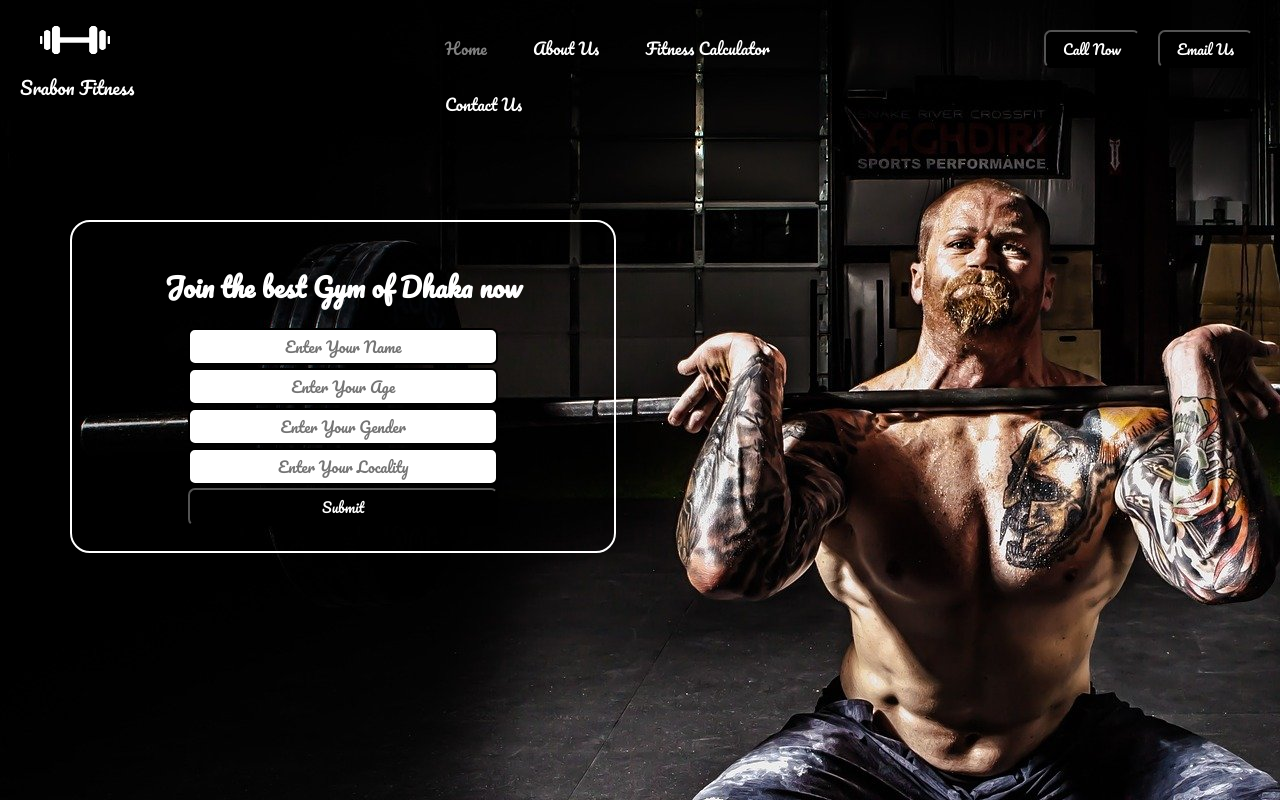
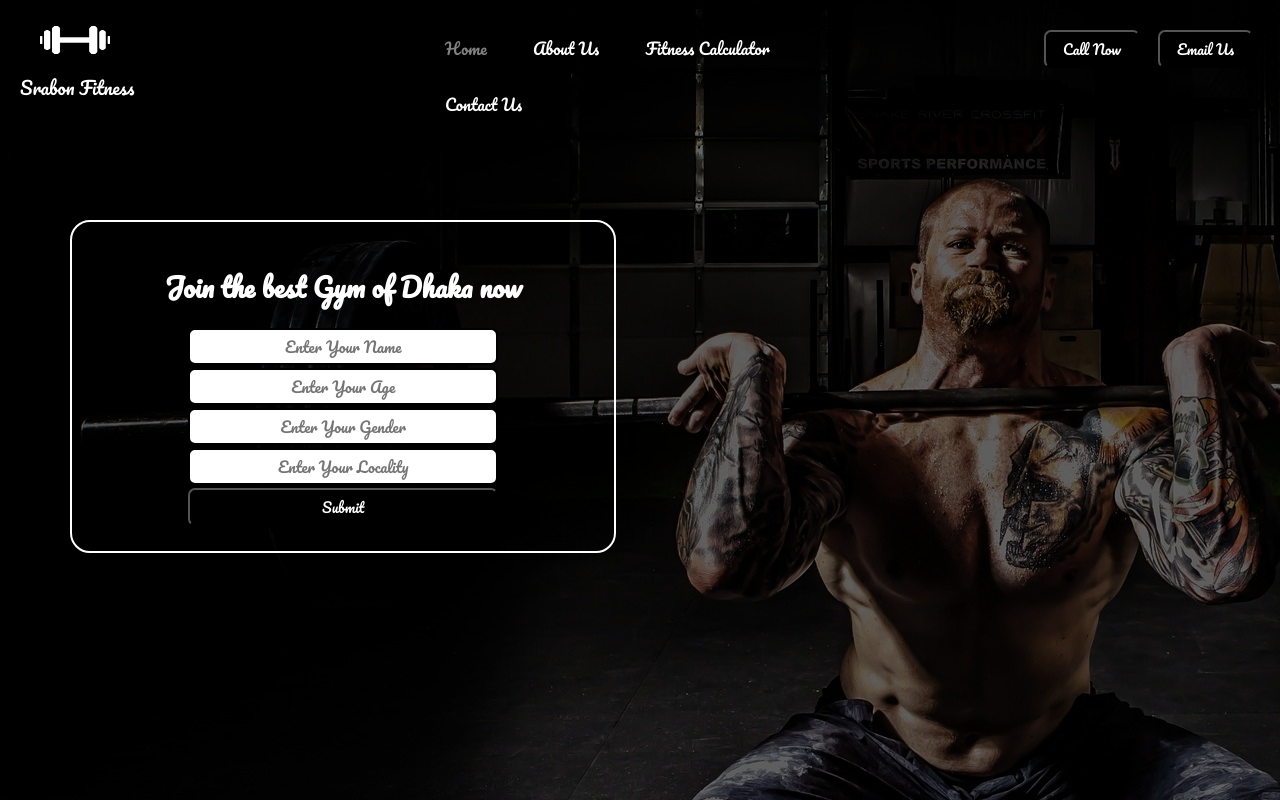
Before and after one commit to Coder-AlSrabon/Gym-Fitness, a plain HTML site: page index.html in a window 1280 px wide. Drawn offline with Linux system fonts and the light colour scheme.

Commit message:
Need to do responsive

```diff
--- a/css/style.css
+++ b/css/style.css
@@ -1,53 +1,74 @@
 /* css reset */
-body{
+@import url("https://fonts.googleapis.com/css2?family=Pacifico&display=swap");
+body {
   color: white;
   margin: 0;
   padding: 0;
-    background: url('../img/barbel\ banner.jpg');
-    font-family: 'pacifico';
+  background: rgba(0, 0, 0, 0.6) url("../img/barbel\ banner.jpg");
+  font-family: "pacifico";
+  background-blend-mode: darken;
 }
-.left{
+
+
+/********************
+    Navigation bar
+ ********************/
+.left {
   /* border: 2px solid red; */
   display: inline;
   position: absolute;
   top: 15px;
   left: 20px;
 }
-.mid{
+
+.mid {
   /* border: 2px solid yellow; */
   width: 40%;
   margin: 20px auto;
 }
-.right{
+
+.right {
   display: inline;
   /* border: 2px solid rgba(9, 204, 155, 0.432); */
   position: absolute;
   top: 25px;
   right: 20px;
 }
-.navbar li{
+
+.navbar li {
   display: inline-block;
   padding: 14px 21px;
 }
-.navbar li a{
+
+.navbar li a {
   color: white;
   text-decoration: none;
+  transition: 0.3s;
 }
-.navbar li a:hover, .navbar li a.active{
+
+.navbar li a:hover,
+.navbar li a.active {
   color: grey;
 }
-.left img{
+
+.left img {
   width: 70px;
   height: 50px;
   filter: invert(100%);
   position: relative;
   left: 20px;
 }
-.left div{
+
+.left div {
   text-align: center;
   font-size: 18px;
 }
-.btn{
+
+/**************************
+  End of Navigation Menu
+ **************************/
+
+.btn {
   color: white;
   background-color: black;
   margin: 5px 7px;
@@ -55,19 +76,23 @@ body{
   border-radius: 7px;
   font-size: 14px;
   cursor: pointer;
-    font-family: 'pacifico', cursive;
+  font-family: "pacifico", cursive;
+  transition: 0.3s;
 }
-.btn:hover{
+
+.btn:hover {
   background-color: rgb(104, 102, 102);
 }
-.container{
+
+.container {
   border: 2px solid white;
   margin: 88px 70px;
   padding: 25px 60px;
   border-radius: 20px;
   width: 33%;
 }
-.form-group input{
+
+.form-group input {
   width: 300px;
   margin: 2px auto;
   display: block;
@@ -77,15 +102,17 @@ body{
   margin: 3px auto;
   border-radius: 7px;
   font-size: 15px;
-    font-family: 'pacifico';
+  font-family: "pacifico";
 }
-.container button{
+
+.container button {
   display: block;
   margin: auto;
   width: 310px;
   border-radius: 7px;
 }
-.container h1{
+
+.container h1 {
   font-size: 26px;
   text-align: center;
 }
--- a/index.html
+++ b/index.html
@@ -4,8 +4,6 @@
     <meta charset="UTF-8">
     <meta http-equiv="X-UA-Compatible" content="IE=edge">
     <meta name="viewport" content="width=device-width, initial-scale=1.0">
-    <link rel="preconnect" href="https://fonts.gstatic.com">
-    <link href="https://fonts.googleapis.com/css2?family=Pacifico&display=swap" rel="stylesheet">
     <link rel="stylesheet" href="css/style.css">
     <title>Srabon Fitness</title>
 </head>
@@ -36,14 +34,8 @@
         <form action="noaction.php" class="form-box">
             <div class="form-group">
                 <input type="text" name="" placeholder="Enter Your Name">
-            </div>
-            <div class="form-group">
                 <input type="text" name="" placeholder="Enter Your Age">
-            </div>
-            <div class="form-group">
                 <input type="text" name="" placeholder="Enter Your Gender">
-            </div>
-            <div class="form-group">
                 <input type="text" name="" placeholder="Enter Your Locality">
             </div>
             <button class="btn">Submit</button>
```
Lines whose indentation alone changed are shown as unchanged.
